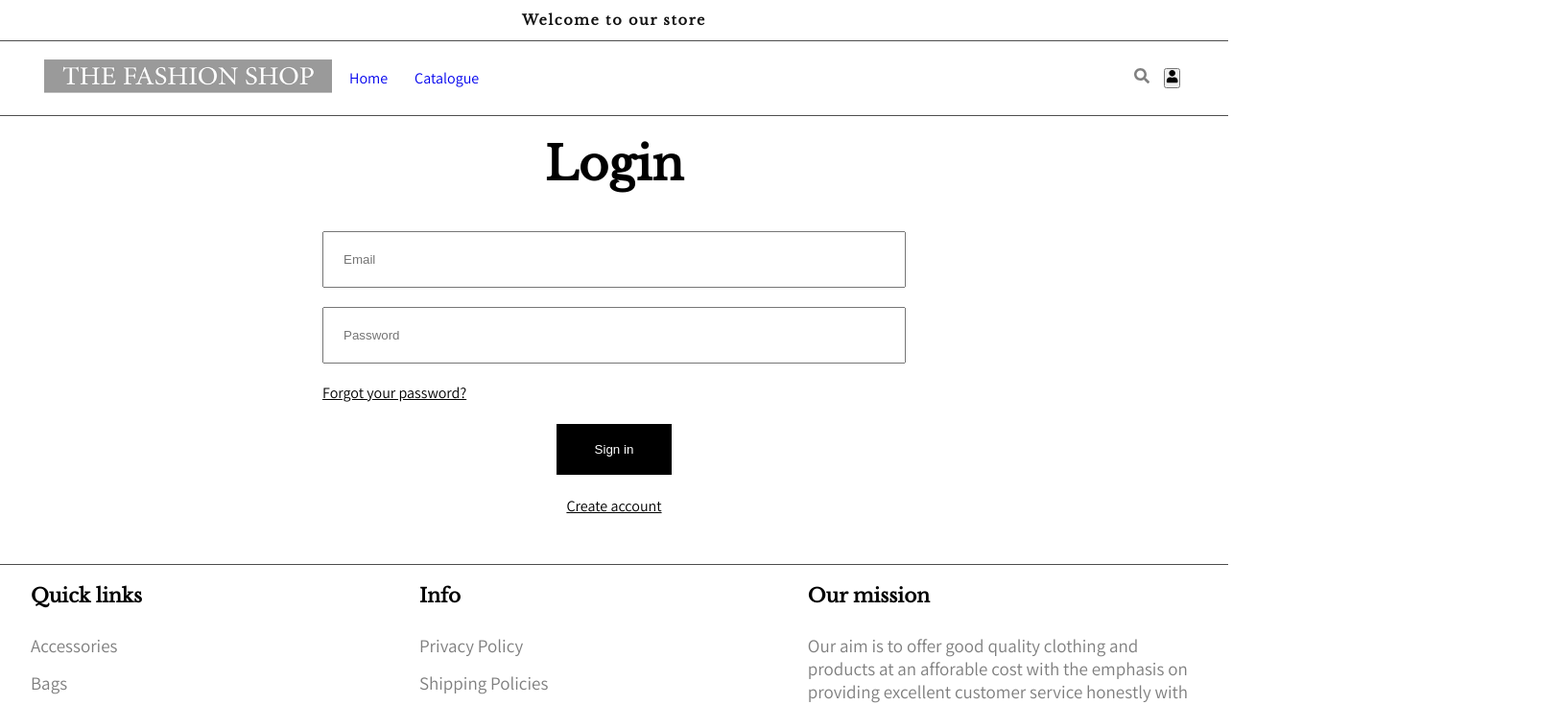
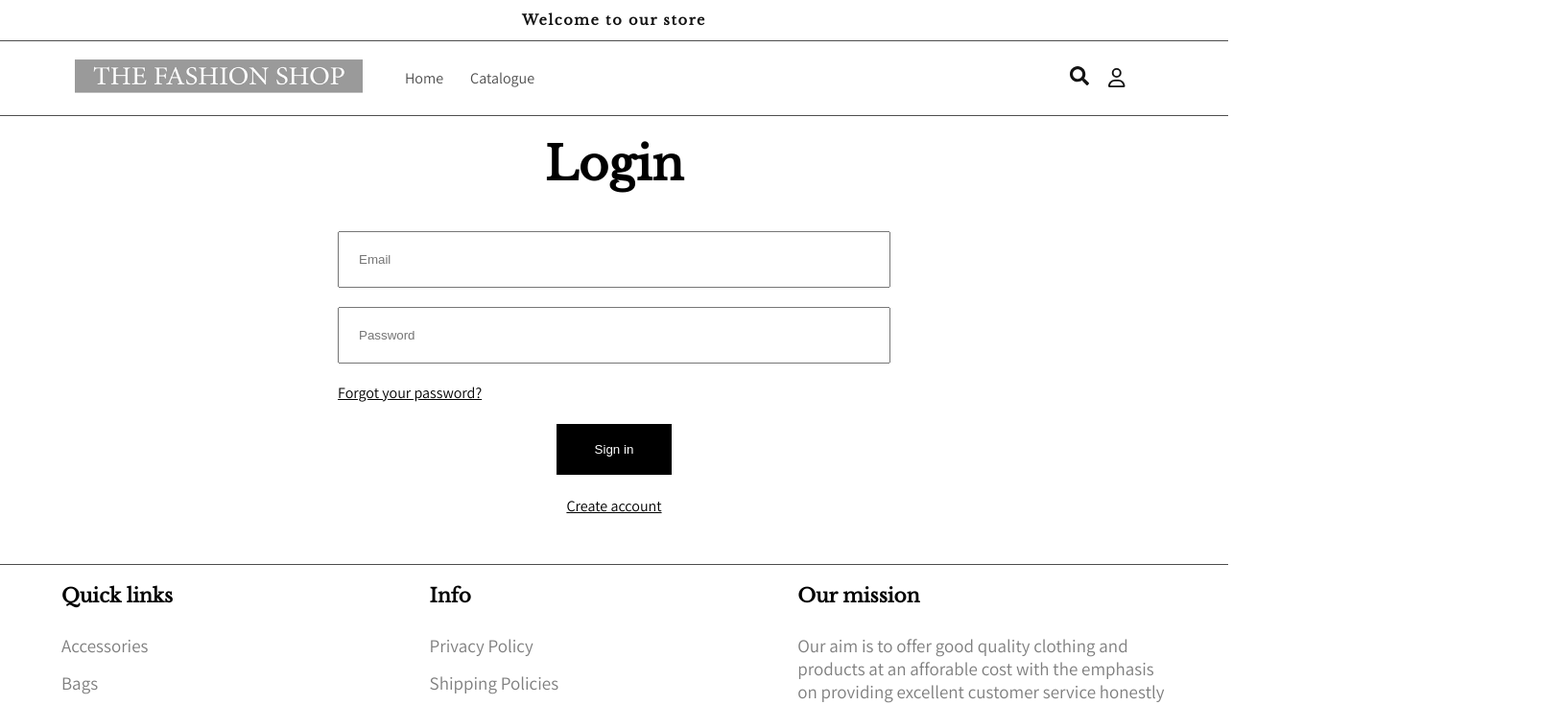
Before and after one commit to peri1012/fashionShop, a React (Create React App) app: page /login in a window 1280 px wide. Shown: the top 735 px of the page at 96% size, 1630 px wide, since content can reach past the window. Built offline with nearby package versions, Linux system fonts and the light colour scheme.

Commit message:
continue

```diff
--- a/package.json
+++ b/package.json
@@ -3,7 +3,8 @@
   "version": "0.1.0",
   "private": true,
   "dependencies": {
-    "@fortawesome/fontawesome-svg-core": "^6.4.2",
+    "@fortawesome/fontawesome-svg-core": "^6.5.1",
+    "@fortawesome/free-regular-svg-icons": "^6.5.1",
     "@fortawesome/free-solid-svg-icons": "^6.4.2",
     "@fortawesome/react-fontawesome": "^0.2.0",
     "@hookform/resolvers": "^3.3.2",
@@ -11,6 +12,7 @@
     "@testing-library/react": "^13.4.0",
     "@testing-library/user-event": "^13.5.0",
     "axios": "^1.5.1",
+    "babel-plugin-macros": "^3.1.0",
     "dotenv": "^16.3.1",
     "react": "^18.2.0",
     "react-dom": "^18.2.0",
--- a/src/assets/sass/_base.scss
+++ b/src/assets/sass/_base.scss
@@ -8,6 +8,6 @@
 }
 
 .container{
-    width:95%;
+    width:90%;
     margin:0 auto;
 }
--- a/src/assets/sass/components/_header.scss
+++ b/src/assets/sass/components/_header.scss
@@ -1,11 +1,19 @@
 @import '../mixins';
 .header{
-width: 100%;
-        .row{
+  .row{
           width: 100%;
             justify-content: center;
             display: flex;
             flex-direction: column;
+            .search-overlay {
+              position: fixed;
+              top: 0;
+              left: 0;
+              width: 100%;
+              height: 100vh;
+              background: rgba(0, 0, 0, 0.7);
+              z-index: 1000;
+            }
             .header-top h1{
                 padding:12px 0;
                 text-align: center;
@@ -27,6 +35,7 @@ width: 100%;
                         display: flex;
                         flex-direction: row;
                         align-items: center;
+                        gap:30px;
                         .logo{
                             max-width: 300px;
                             img{
@@ -40,7 +49,17 @@ width: 100%;
                                 .navItem{
                                     font-size: 16px;
                                     padding:14px;
+
                                 }
+                            }
+                            a{
+                              color:#121212BF;
+                            }
+                            a.active {
+                              color:#121212;
+                              text-decoration: underline;
+                              font-weight: bold;
+                              text-underline-offset: 0.3rem;
                             }
                         }
                         .header-icon{
@@ -48,10 +67,15 @@ width: 100%;
                             .icons{
                                 display: flex;
                                 justify-content: flex-end;
-                                gap:15px;
+                                align-items: center;
+                                gap:20px;
                                 .icon{
-                                    font-size:16px;
-                                    color:grey;
+                                    font-size:20px;
+                                    color: #121212;
+                                }
+                                .btn{
+                                  background: none;
+                                  border:none;
                                 }
                             }
                         }
@@ -91,7 +115,7 @@ width: 100%;
                         position: absolute;
                         top: 120px;
                         border: 1px solid black;
-                        right: 50px;
+                        // right: 50px;
                         background-color: white;
                         box-shadow: 1px 1px 10px 1px #ffffff50;
                         padding: 16px;
@@ -214,6 +238,7 @@ width: 100%;
                         }
                     }
 
+
             }
-        }
+  }
 }
--- a/src/components/Footer.jsx
+++ b/src/components/Footer.jsx
@@ -11,7 +11,17 @@ import foot8 from '../assets/images/foot8.png';
 import foot9 from '../assets/images/foot9.png';
 import foot10 from '../assets/images/foot10.png';
 import foot11 from '../assets/images/foot11.png';
+import { useState } from 'react';
 const Footer = () => {
+    const [email, setEmail] = useState('');
+    const [subscribed, setSubscribed] = useState(false);
+
+    const handleSubscribe = async () => {
+        await new Promise(resolve => setTimeout(resolve, 1000));
+        setSubscribed(true);
+        setEmail('')
+    };
+
   return (
     <footer>
         <div className="row">
@@ -58,10 +68,11 @@ const Footer = () => {
                 <h3 className="heading">Subscribe to our emails</h3>
                 <div className="media">
                     <form>
-                        <input type="email" name="email" placeholder="Email"/>
-                        <button className="btn">
+                        <input type="email" name="email" placeholder="Email" onChange={(e) => setEmail(e.target.value)}/>
+                        <button className="btn" onClick={handleSubscribe}>
                             <i className="icon"><FaArrowRight/></i>
                         </button>
+                        {subscribed && <p className="success-message">Thanks for subscribing!</p>}
                     </form>
                     <div className="social-medias">
                         <Link to="https://en-gb.facebook.com/thefashionshopwarsop/"><FaFacebookSquare /></Link>
--- a/src/components/Header.jsx
+++ b/src/components/Header.jsx
@@ -1,7 +1,9 @@
-import { FaSearch, FaUser ,FaBox, FaWindowClose} from 'react-icons/fa';
+import { FaSearch,FaBox, FaWindowClose} from 'react-icons/fa';
+import { FontAwesomeIcon } from '@fortawesome/react-fontawesome';
+import { faUser } from '@fortawesome/free-regular-svg-icons';
 import {Link, NavLink, useNavigate} from 'react-router-dom';
 import Logo from "../assets/images/logo.avif";
-import { useContext, useState } from 'react';
+import { useContext, useState,useEffect } from 'react';
 import { Context } from '../utils/MainContext';
 import {Auth} from '../utils/AuthContext';
 
@@ -10,8 +12,20 @@ const Header = () => {
   const {cart}=useContext(Context);
   //local states
   const{cartIsOpen, setCartIsOpen}=useState(false);
-  const{userIn,logOut}=useContext(Auth);
+  const{userIn}=useContext(Auth);
   const navigate=useNavigate();
+
+  const [isSearchVisible, setIsSearchVisible] = useState(false);
+
+  const toggleSearch = () => {
+    setIsSearchVisible(!isSearchVisible);
+    document.body.style.overflow = isSearchVisible ? 'visible' : 'hidden';
+  };
+  useEffect(() => {
+    return () => {
+      document.body.style.overflow = 'visible';
+    };
+  }, []);
 
   const handleProfileClick = () => {
     if (userIn) {
@@ -21,12 +35,13 @@ const Header = () => {
     }
   };
   return (
-    <header className="header">
+    <header className="header"  >
         <div className="row">
         <div className="header-top">
             <h1>Welcome to our store</h1>
           </div>
-          <div className="header-middle">
+          {!isSearchVisible && (
+            <div className="header-middle">
             <div className="container">
               <div className="row">
               <div className="logo">
@@ -35,19 +50,20 @@ const Header = () => {
             <nav className="navbar">
               <ul className="navList">
                 <li className="navItem">
-                  <NavLink to="/">Home</NavLink>
+                  <NavLink to="/" exact activeClassName="active">Home</NavLink>
                 </li>
                 <li className="navItem">
-                  <NavLink to="/catalogue">Catalogue</NavLink>
+                  <NavLink to="/catalogue" activeClassName="active">Catalogue</NavLink>
                 </li>
               </ul>
             </nav>
             <div className="header-icon">
               <ul className="icons">
-                <li className="icon"><FaSearch/></li>
+                <li className="icon" onClick={toggleSearch}><FaSearch/></li>
                 <li className='icon'>
-                  <button onClick={handleProfileClick}>
-                    <FaUser className='color' />
+                  <button className='btn' onClick={handleProfileClick}>
+                  <FontAwesomeIcon icon={faUser} className='color icon' />
+                    {/* <FaUserCircle /> */}
                   </button>
                 </li>
               </ul>
@@ -96,6 +112,13 @@ const Header = () => {
             </div>
           </div>
           </div>
+          )}
+          {isSearchVisible && (
+                  <div className="search-input search-overlay">
+                    <input type="text" placeholder="Search" />
+                    <FaWindowClose onClick={() => toggleSearch(true)} />
+                  </div>
+                )}
         </div>
     </header>
   )
--- a/src/components/ShopHome.jsx
+++ b/src/components/ShopHome.jsx
@@ -10,7 +10,7 @@ function ShopHome() {
     const getData=async()=>{
       await axios.get(process.env.REACT_APP_ALL_PRODUCTS)
       .then((res)=>{
-        setData(res.data);
+        setData(res.data.slice(0,8));
       })
       .catch((err)=>{
         console.log(err);
--- a/src/pages/Catalogue.jsx
+++ b/src/pages/Catalogue.jsx
@@ -11,9 +11,7 @@ function Catalogue() {
   const[data,setData]=useState([]);
   const [loading,setLoading]=useState(false);
 
-  useEffect(()=>{
-    getData()
-  },[])
+
   const getData=async()=>{
     setLoading(true)
     await axios.get(process.env.REACT_APP_ALL_PRODUCTS)
@@ -28,7 +26,9 @@ function Catalogue() {
     })
 
   };
-
+  useEffect(()=>{
+    getData()
+  },[])
   return (
     <>
     <main>
```
Also changed, not shown: 1 other file (tests, documents, lock files or other folders).
